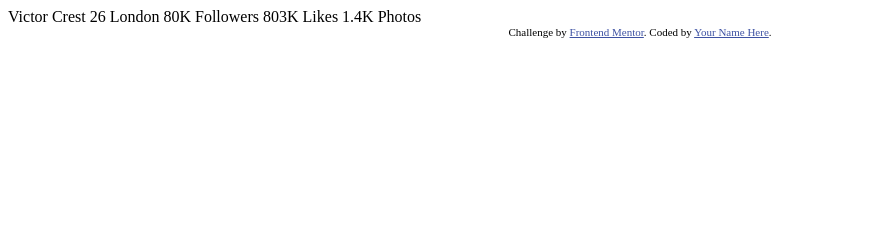
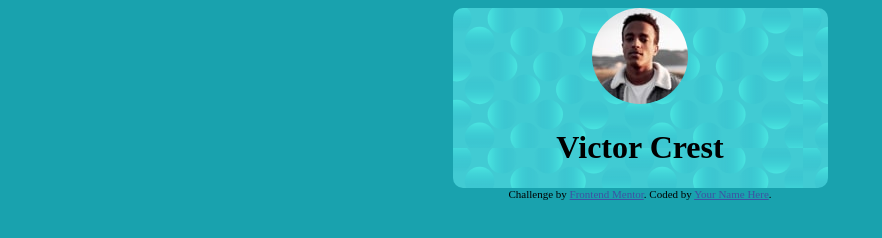
Before and after one commit to Erikwashere/profile-card, a plain HTML site: page index.html in a window 1280 px wide. Shown: the whole page, without its empty margins (0-882 px from the left). Drawn offline with Linux system fonts and the light colour scheme.

Commit message:
update 1

```diff
--- a/index.html
+++ b/index.html
@@ -3,19 +3,21 @@
 <head>
   <meta charset="UTF-8">
   <meta name="viewport" content="width=device-width, initial-scale=1.0"> <!-- displays site properly based on user's device -->
-
+  <link rel="stylesheet" href="css/styles.css">
   <link rel="icon" type="image/png" sizes="32x32" href="./images/favicon-32x32.png">
 
   <title>Frontend Mentor | Profile card component</title>
-
-  <!-- Feel free to remove these styles or customise in your own stylesheet 👍 -->
-  <style>
-    .attribution { font-size: 11px; text-align: center; }
-    .attribution a { color: hsl(228, 45%, 44%); }
-  </style>
 </head>
 <body>
-  Victor Crest
+
+  <div class="container">
+    <div class="card">
+      <img class="portrait" src="images/image-victor.jpg" alt="">
+      <h1>Victor Crest</h1>
+
+    </div>
+  </div>
+  <!-- Victor Crest
   26
   London
 
@@ -26,7 +28,7 @@
   Likes
 
   1.4K
-  Photos
+  Photos -->
   <div class="attribution">
     Challenge by <a href="https://www.frontendmentor.io?ref=challenge" target="_blank">Frontend Mentor</a>.
     Coded by <a href="#">Your Name Here</a>.
--- a/scss/base/_base-styles.scss
+++ b/scss/base/_base-styles.scss
@@ -0,0 +1,35 @@
+* {
+    box-sizing: border-box;
+}
+
+body {
+    background: $dark-cyan;
+
+}
+
+.container {
+    margin: 0 auto;
+    display: flex;
+    justify-content: center;
+    align-items: center;
+    max-width: 375px;
+    border-radius: 10px;
+    background-image: url("/images/bg-pattern-card.svg");
+}
+
+.card {
+    text-align: center;
+}
+
+.portrait {
+    border-radius: 50px;
+}
+
+
+.attribution {
+    font-size: 11px;
+    text-align: center;
+}
+.attribution a {
+    color: hsl(228, 45%, 44%);
+}
--- a/scss/base/_index.scss
+++ b/scss/base/_index.scss
@@ -0,0 +1,6 @@
+//// All Base Files
+
+@import 'normalize',
+        'base-styles',
+        'main-styles',
+        'typography';
--- a/scss/components/_index.scss
+++ b/scss/components/_index.scss
@@ -0,0 +1,4 @@
+///// Images Files
+.protrait {
+    border-radius: 50px;
+}
--- /dev/null
+++ b/scss/components/_index2.scss
@@ -0,0 +1,4 @@
+///// All Components Files
+
+@import 'images',
+        'media-queries';
--- /dev/null
+++ b/scss/styles.scss
@@ -0,0 +1,5 @@
+//// All SCSS Files
+
+@import 'utilities/index',
+        'base/index',
+        'components/index'
--- a/scss/utilities/_index.scss
+++ b/scss/utilities/_index.scss
@@ -0,0 +1,4 @@
+//// All Utilities
+
+@import 'mixins',
+        'variables';
--- a/scss/utilities/_variables.scss
+++ b/scss/utilities/_variables.scss
@@ -0,0 +1,9 @@
+//// All Variales
+
+$dark-cyan: hsl(185, 75%, 39%);
+$vddb: hsl(229, 23%, 23%);
+$dgb: hsl(227, 10%, 46%);
+
+// Dark cyan: hsl(185, 75%, 39%)
+// Very dark desaturated blue: hsl(229, 23%, 23%)
+// Dark grayish blue: hsl(227, 10%, 46%)
```
Also changed, not shown: css/styles.css (added), scss/components/_images.scss (deleted), 1 other file.
